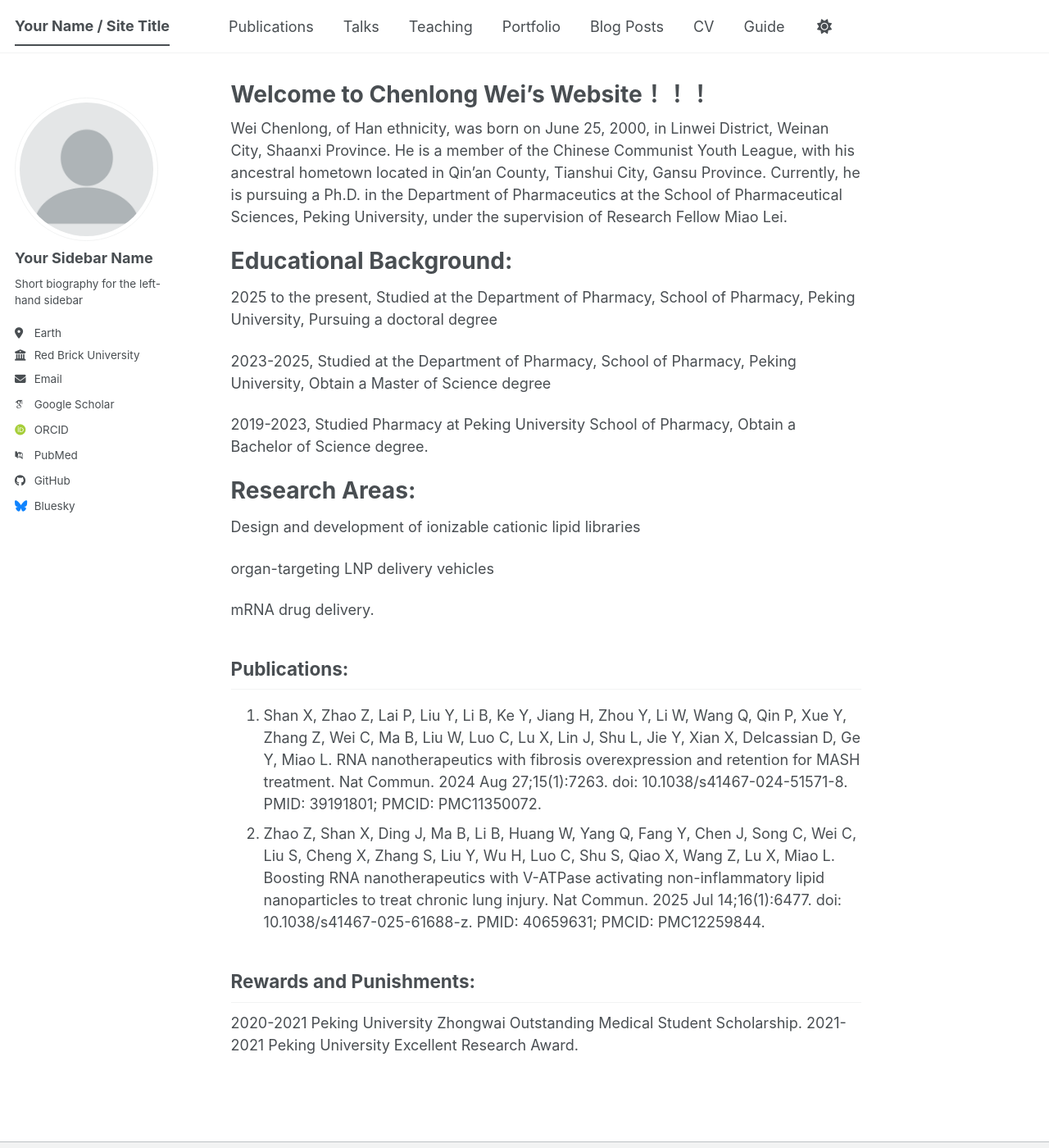
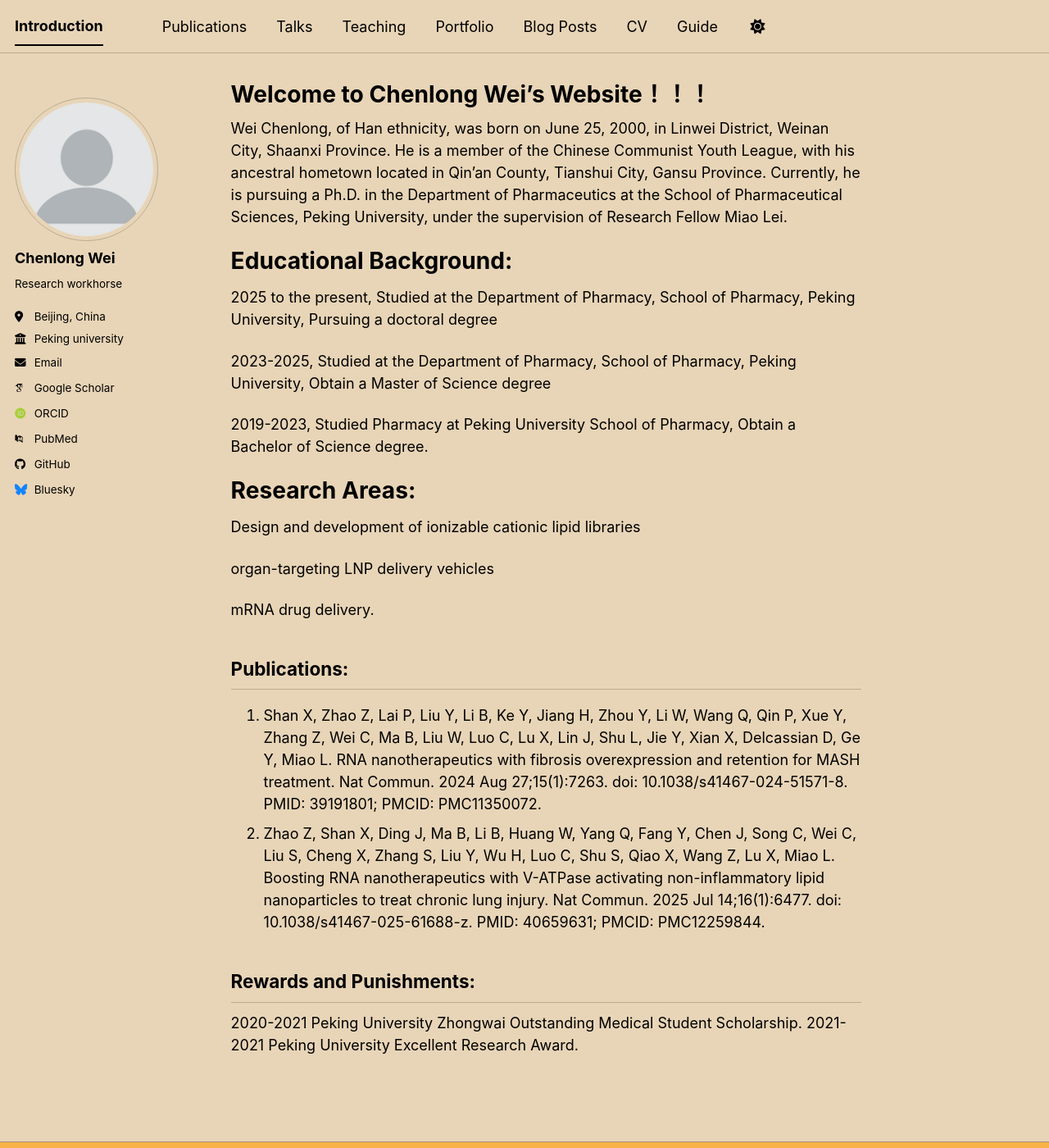
Before and after one commit to Vicwei0625/Vicwei0625.github.io, a Jekyll site: the page built from _pages/about.md, in a window 1280 px wide and 1400 px high. Shown: the whole window at 82% size. Built offline with Jekyll 4.4.1, drawn with Linux system fonts in a browser that asks for light colours; some web fonts are replaced; a script bundle is joined from its source files by our own code; library files that are not in the unit come from our copies; some of the changed text lies outside the part shown.

Commit message:
Update _config.yml

```diff
--- a/_config.yml
+++ b/_config.yml
@@ -8,10 +8,10 @@
 
 # Basic Site Settings
 locale                   : "en-US"
-site_theme               : "default" # The available themes options are "default", "air", "sunrise", "mint", "dirt" and "contrast"
-title                    : "Your Name / Site Title"
+site_theme               : "sunrise" # The available themes options are "default", "air", "sunrise", "mint", "dirt" and "contrast"
+title                    : "Introduction"
 title_separator          : "-"
-name                     : &name "Your Name"
+name                     : &name "Chenlong Wei"
 description              : &description "Your Name's academic portfolio"   # Update this with a general description of your site, this is the default if not overridden by a page
 url                      : https://academicpages.github.io # The base hostname & protocol for your site e.g. "https://[your GitHub username].github.io",
                                                            # or if you already have some other page hosted on Github then use "https://[your GitHub username].github.io/[Your Repo Name]"
@@ -24,13 +24,13 @@
 author:
   # Biographic information
   avatar           : "profile.png"
-  name             : "Your Sidebar Name"
+  name             : "Chenlong Wei"
   pronouns         : # example: "she/her"
-  bio              : "Short biography for the left-hand sidebar"
-  location         : "Earth"
-  employer         : "Red Brick University"
+  bio              : "Research workhorse"
+  location         : "Beijing, China"
+  employer         : "Peking university"
   uri              : # URL
-  email            : "none@example.org"
+  email            : "1910307423@pku.edu.cn"
 
   # Academic websites
   academia         : # URL
```
